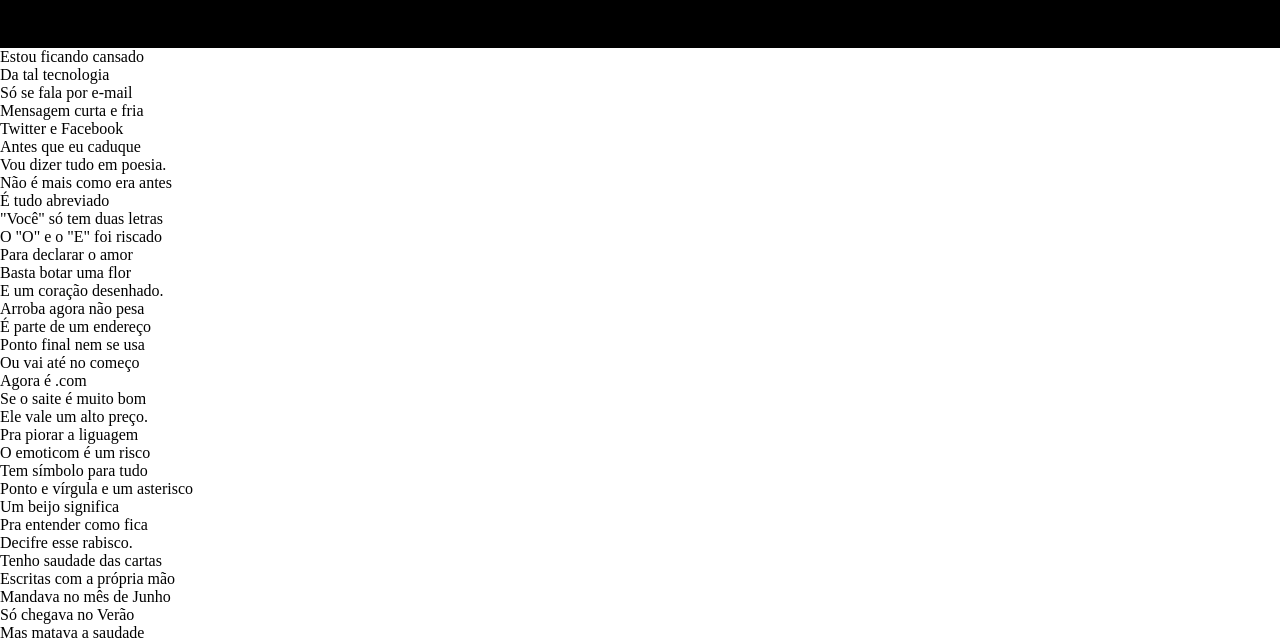
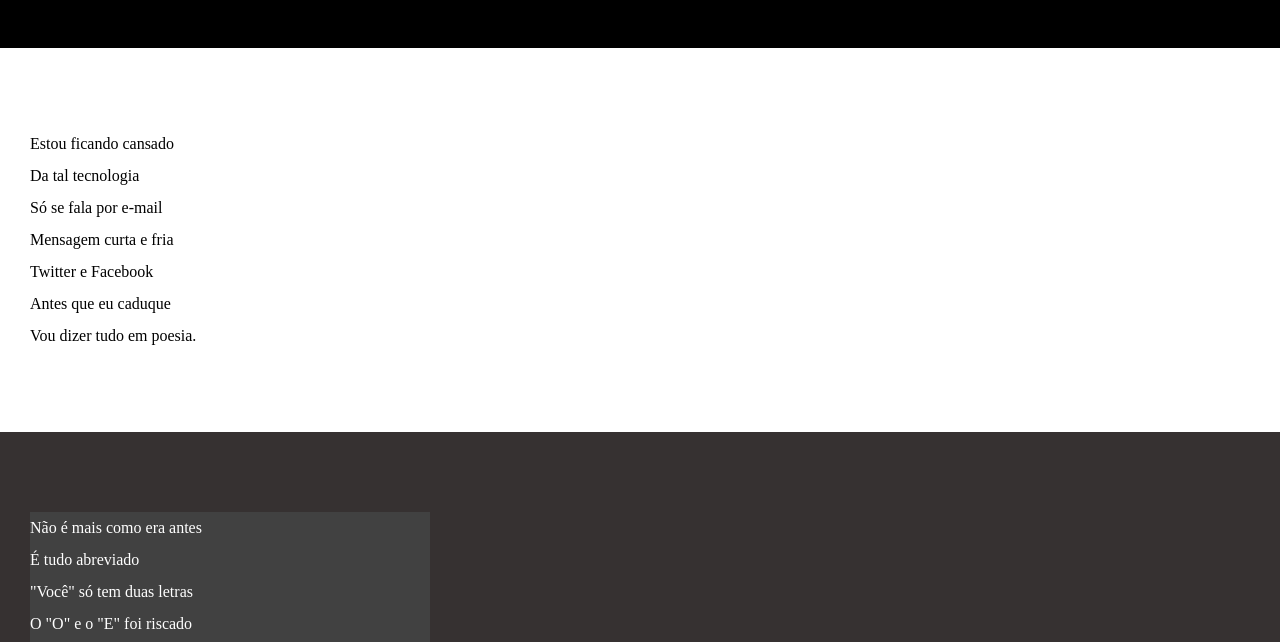
Before and after one commit to dhuan12/html-css, a plain HTML site: page d012/index.html in a window 1280 px wide. Shown: the part 107-749 px from the top of the page. Drawn offline with Linux system fonts and the light colour scheme.

Commit message:
atualizei estilos do site!

```diff
--- a/d012/index.html
+++ b/d012/index.html
@@ -57,7 +57,7 @@
         Ponto e vírgula e um asterisco <br>
         Um beijo significa <br>
         Pra entender como fica <br>
-        Decifre esse rabisco. <br>
+        Decifre esse rabisco.
 </section>
 
 
--- a/d012/style.css
+++ b/d012/style.css
@@ -6,6 +6,7 @@
 }
 
 html, body{
+
 min-height: 100vh;
 }
 
@@ -33,3 +34,25 @@ a{
 a:hover{
     text-decoration: underline;
 }
+
+section{
+    padding-top: 10vh;
+    padding-bottom: 10vh;
+    line-height: 2em;
+    padding-left: 30px;
+}
+
+section.normal{
+    background-color: white;
+    color: rgb(46, 46, 46);
+}
+
+section.imagem{
+    background-color: rgb(54, 49, 49);
+    color: white;
+}
+
+section.imagem > p{
+    width: 400px;
+    background-color: rgb(65, 65, 65);
+}
```
